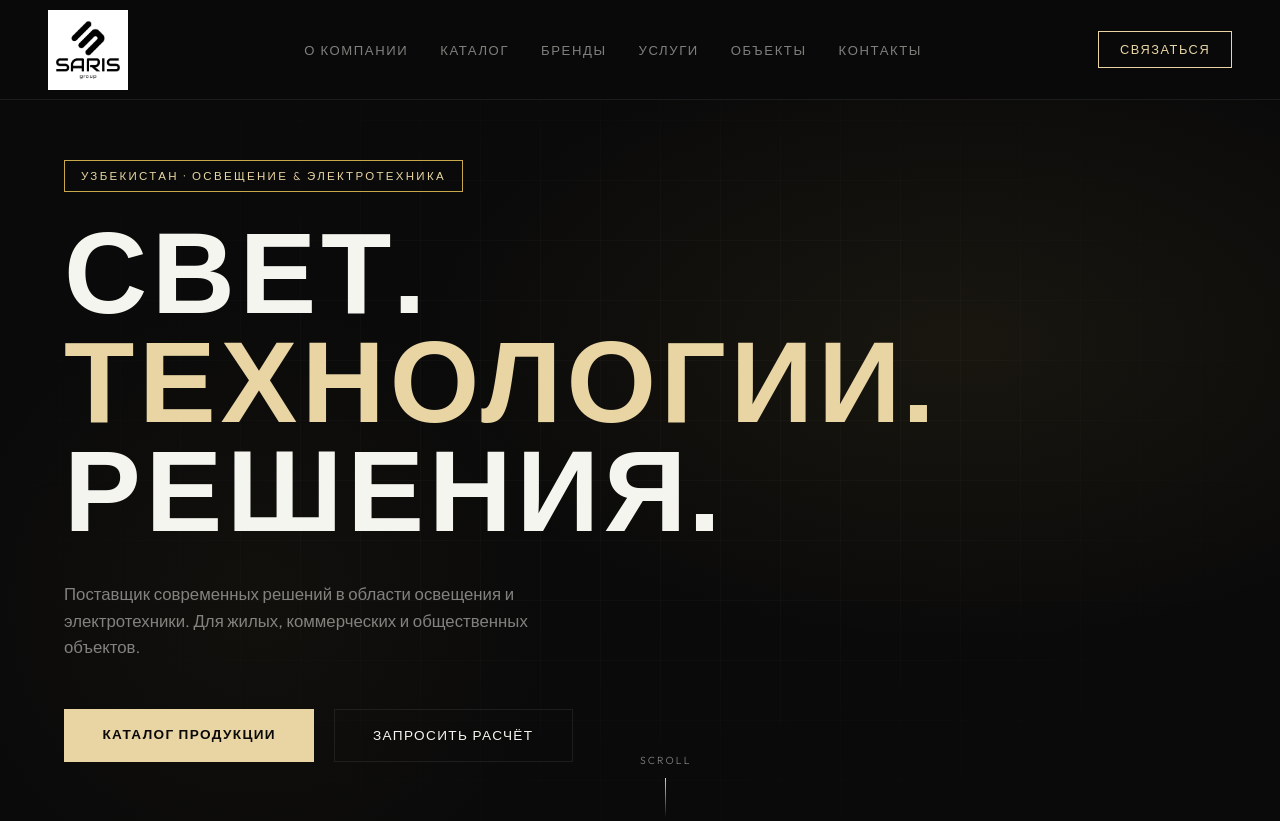
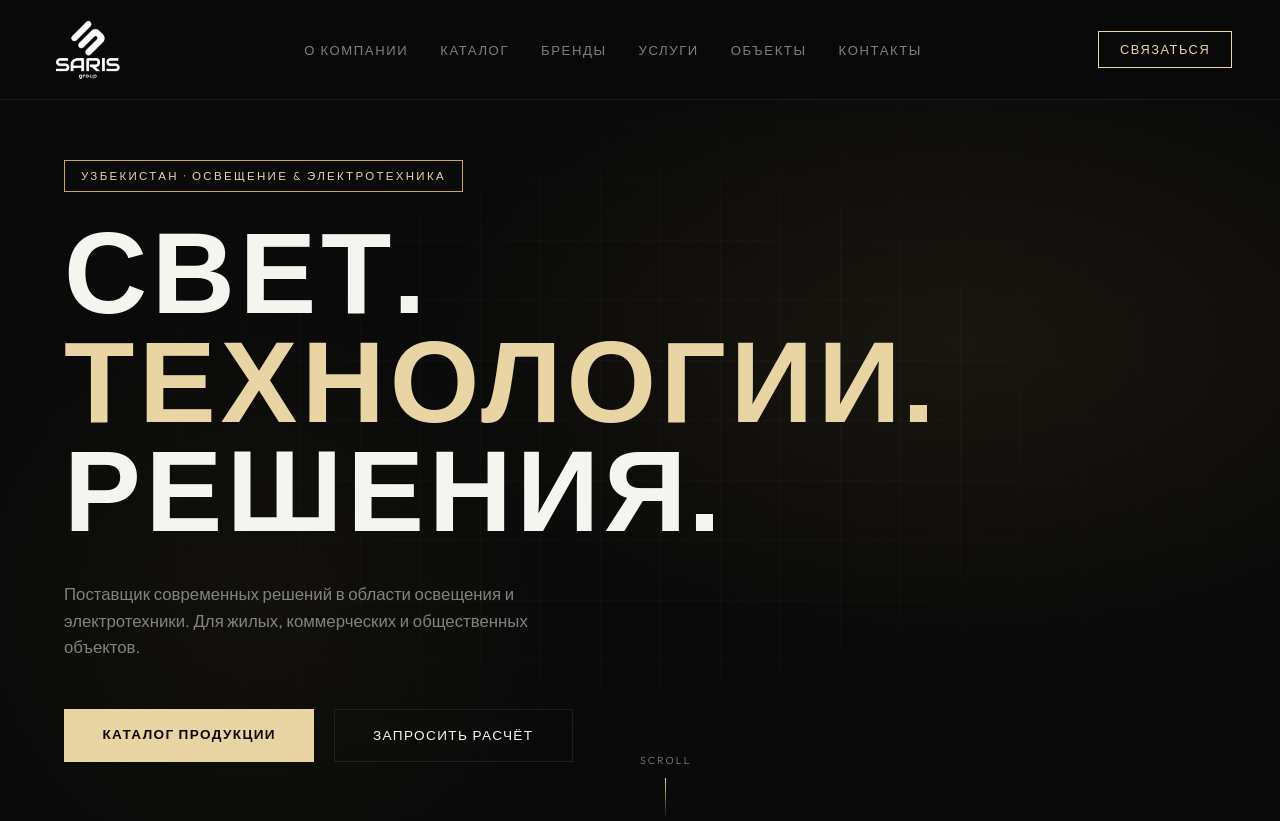
Before and after one commit to abdurakhmondd07-arch/sarisgroup, a plain HTML site: page index.html in a window 1280 px wide. Shown: the top 821 px of the page. Drawn offline with Linux system fonts and the light colour scheme.

Commit message:
Update site

```diff
--- a/index.html
+++ b/index.html
@@ -16,7 +16,7 @@
 <nav id="navbar">
   <!-- Логотип: белый вариант, клик = перезагрузка -->
   <a class="nav-logo" href="javascript:location.reload()">
-    <img src="images/sarislogo.png" alt="Saris Group">
+    <img src="images/sas.PNG" alt="Saris Group">
   </a>
 
   <ul class="nav-links" id="navLinks">
@@ -398,7 +398,7 @@
 <footer>
   <!-- Белый логотип слева -->
   <a class="footer-logo" href="javascript:location.reload()">
-    <img src="images/sarislogo.png" alt="Saris Group">
+    <img src="images/sas.PNG" alt="Saris Group">
   </a>
 
   <div class="footer-nav">
--- a/style.css
+++ b/style.css
@@ -41,7 +41,6 @@ nav {
   width: auto;
   object-fit: contain;
   display: block;
-  background: #fff;
 }
 
 .nav-links { display: flex; gap: 2rem; list-style: none; }
@@ -291,7 +290,6 @@ footer {
   width: auto;
   object-fit: contain;
   display: block;
-  background-color: #fff;
 }
 
 .footer-nav  { display: flex; gap: 1.5rem; flex-wrap: wrap; }
```
Also changed, not shown: images/sas.PNG (added).
